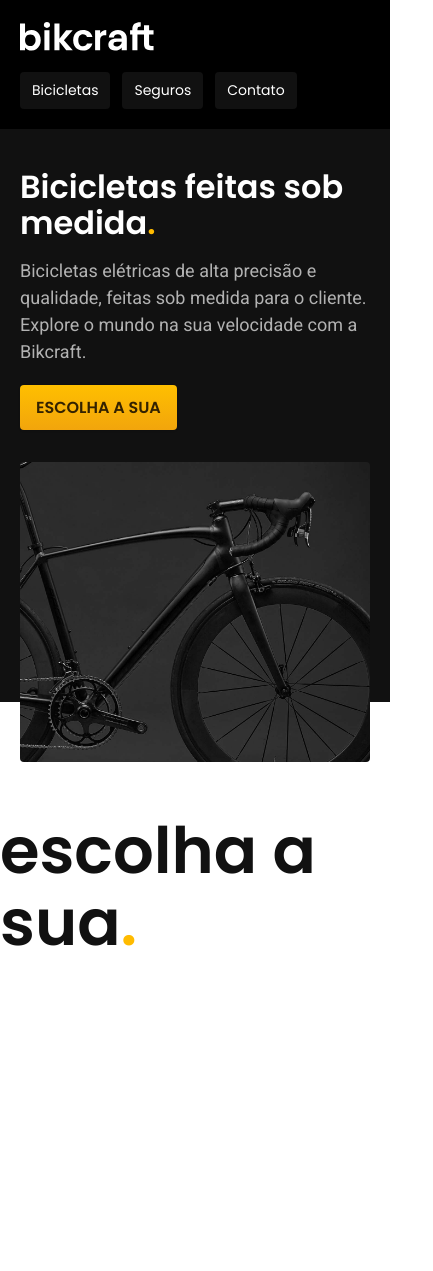
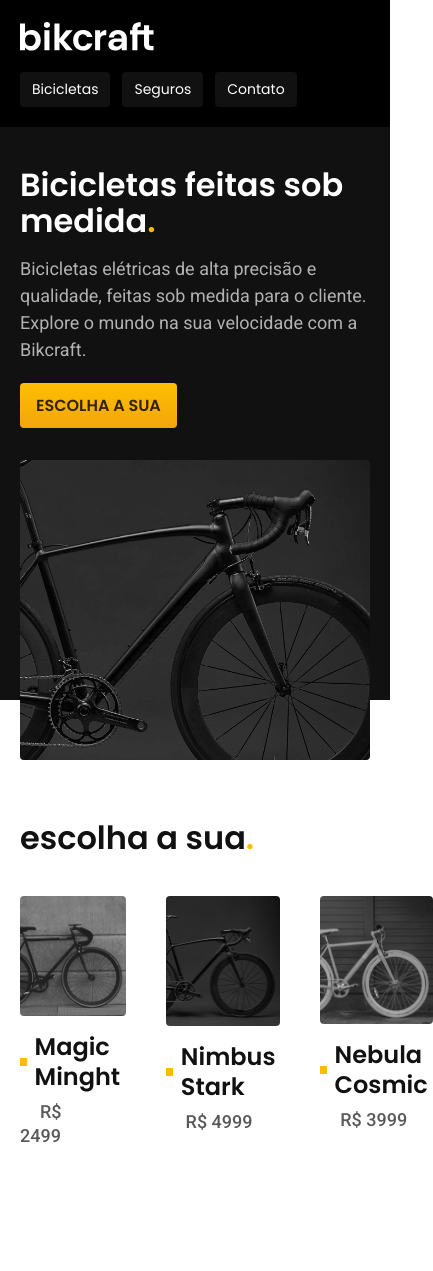
Before and after one commit to mateuskleinwilmsen/Bikcraft, a plain HTML site: page index.html in a window 390 px wide. Shown: the whole page, 433 px wide, since content can reach past the window. Drawn offline with Linux system fonts and the light colour scheme.

Commit message:
bicicletas lista

```diff
--- /dev/null
+++ b/css/bicicletas/bicicletas-lista.css
@@ -0,0 +1,50 @@
+.bicicletas-lista{
+    padding-top: 60px;
+    padding-bottom: 120px;
+}
+
+.bicicletas-lista h2{
+    box-sizing: border-box;
+    margin-bottom: 40px;
+    max-width: 1200px;
+    padding-left: 20px;
+    padding-right: 20px;
+    margin-left: auto;
+    margin-right: auto;
+}
+
+.bicicletas-lista ul{
+    display: flex;
+    gap: 40px;
+    padding: 0px 20px;
+    max-width: 1400px;
+    margin-left: auto;
+    margin-right: auto;
+}
+
+.bicicletas-lista a{
+    display: block;
+}
+
+.bicicletas-lista img{
+    margin-bottom: 16px;
+}
+
+.bicicletas-lista h3{
+    margin-bottom: 8px;
+    display: flex;
+    align-items: center;
+}
+
+.bicicletas-lista h3::before{
+    display: inline-block;
+    content: "";
+    background-color: var(--cor-p1);
+    height: 8px;
+    width: 12px;
+    margin-right: 8px;
+}
+
+.bicicletas-lista li span{
+    padding: 20px;
+}
--- a/css/global/global.css
+++ b/css/global/global.css
@@ -5,7 +5,7 @@ body{
     color: #111;
 }
 
-h1, ul, p{
+h1, h2, h3, h4, ul, p{
     margin: 0px;
 }
 
@@ -23,3 +23,7 @@ img{
     display: block;
     max-width: 100%;
 }
+
+img[src$=".jpg"]{
+    border-radius: 4px;
+}
--- a/css/global/header.css
+++ b/css/global/header.css
@@ -24,9 +24,6 @@
     position: relative;
     display: inline-block;
     padding: 16px 0px;
-    font-size: 1.125rem;
-    font-family: "Poppins";
-    font-weight: 400;
 }
 
 .header-menu a::after{
--- a/css/home/introducao.css
+++ b/css/home/introducao.css
@@ -32,16 +32,6 @@
     margin-bottom: 20px;
 }
 
-@media (max-width:1200px) {
-    .introducao h1{
-        font-size: 3rem;
-    }
-
-    .introducao p{
-        font-size: 1.125rem;
-    }
-}
-
 @media (max-width:800px) {
     .introducao-bg{
         background-color: var(--cor-11);
@@ -58,7 +48,6 @@
     }
 
     .introducao h1{
-        font-size: 2rem;
         margin-bottom: 16px;
     }
 
--- a/css/style.css
+++ b/css/style.css
@@ -4,8 +4,11 @@
 
 @import url(global/header.css);
 
+/* Utilidades */
+@import url(utilidades/componentes.css);
+
 /* Home */
 @import url(home/introducao.css);
 
-/* Utilidades */
-@import url(utilidades/componentes.css);
+/* Bicicletas */
+@import url(bicicletas/bicicletas-lista.css);
--- a/css/utilidades/componentes.css
+++ b/css/utilidades/componentes.css
@@ -6,10 +6,7 @@
     box-shadow: 0px 1px 2px rgba(0, 0, 0, 0.1);
     text-transform: uppercase;
     color: var(--cor-p5);
-    font-size: 1.125rem;
-    line-height: 1.33;
-    font-family: "Poppins";
-    font-weight: 600;
+    font: 600 1.125rem/1.35 "Poppins", sans-serif;
 }
 
 .botao:hover{
--- a/css/utilidades/tipografia.css
+++ b/css/utilidades/tipografia.css
@@ -1,13 +1,75 @@
-.texto-grande{
-    font-size: 4rem;
-    line-height: 1.125;
-    font-family: "Poppins";
+.font-1-xs {
+    font: 400 0.75rem/1.35 "Poppins", sans-serif;
+  }
+
+  .font-2-xs {
+    font: 400 0.875rem/1.43 "Roboto", sans-serif;
+  }
+
+  .font-1-s {
+    font: 400 1rem/1.5 "Poppins", sans-serif;
+  }
+
+  .font-2-s {
+    font: 400 1rem/1.5 "Roboto", sans-serif;
+  }
+
+  .font-1-m,
+  .font-1-m-b {
+    font: 400 1.125rem/1.35 "Poppins", sans-serif;
+  }
+
+  .font-1-m-b {
     font-weight: 600;
+  }
+
+  .font-2-m {
+    font: 500 1.125rem/1.35 "Roboto", sans-serif;
+  }
+
+  .font-1-l {
+    font: 400 1.5rem/1.5 "Poppins", sans-serif;
+  }
+
+  .font-2-l,
+  .font-2-l-b {
+    font: 400 1.5rem/1.5 "Roboto", sans-serif;
+  }
+
+  .font-2-l-b {
+    font-weight: 500;
+    letter-spacing: 0.015em;
+    text-transform: uppercase;
+  }
+
+  .font-1-xl {
+    font: 600 2rem/1.25 "Poppins", sans-serif;
+  }
+
+  .font-2-xl {
+    font: 500 2rem/1.25 "Roboto", sans-serif;
+  }
+
+  .font-1-xxl {
+    font: 600 4rem/1.125 "Poppins", sans-serif;
+  }
+
+@media (max-width: 1200px) {
+    .font-1-xxl {
+        font-size: 3rem;
+    }
+    .font-2-l,
+    .font-2-l-b {
+        font-size: 1.125rem;
+    }
 }
 
-.texto-medio{
-    font-size: 1.5rem;
-    line-height: 1.5;
-    font-family: "Roboto";
-    font-weight: 400;
+@media (max-width: 800px) {
+    .font-1-xxl {
+        font-size: 2rem;
+    }
+    .font-1-xl,
+    .font-2-xl {
+        font-size: 1.5rem;
+    }
 }
--- a/index.html
+++ b/index.html
@@ -18,7 +18,7 @@
                 <img src="./img/bikcraft.svg" alt="Bikcraft">
             </a>
             <nav aria-label="primaria">
-                <ul class="header-menu cor-0">
+                <ul class="header-menu font-1-m cor-0">
                     <li><a href="./bicicletas.html">Bicicletas</a></li>
                     <li><a href="./seguros.html">Seguros</a></li>
                     <li><a href="./contato.html">Contato</a></li>
@@ -29,8 +29,8 @@
     <main class="introducao-bg">
         <div class="introducao">
             <div class="introducao-conteudo">
-                <h1 class="texto-grande cor-0">Bicicletas feitas sob medida<span class="cor-p1">.</span></h1>
-                <p class="texto-medio cor-5">Bicicletas elétricas de alta precisão e qualidade,  feitas sob medida para o cliente. Explore o mundo na sua velocidade com a Bikcraft.</p>
+                <h1 class="font-1-xxl cor-0">Bicicletas feitas sob medida<span class="cor-p1">.</span></h1>
+                <p class="font-2-l cor-5">Bicicletas elétricas de alta precisão e qualidade,  feitas sob medida para o cliente. Explore o mundo na sua velocidade com a Bikcraft.</p>
                 <a class="botao" href="./bicicletas">Escolha a sua</a>
             </div>
             <div>
@@ -39,6 +39,33 @@
         </div>
     </main>
 
-    <h2 class="texto-grande">escolha a sua<span class="cor-p1">.</span></h2>
+    <article class="bicicletas-lista">
+        <h2 class="font-1-xxl">escolha a sua<span class="cor-p1">.</span></h2>
+
+        <ul>
+            <li>
+                <a href="./bicicletas/magic.html">
+                    <img src="img/bicicletas/magic-home.jpg" alt="Bicicleta preta">
+                    <h3 class="font-1-xl">Magic Minght</h3>
+                    <span class="font-2-m cor-8">R$ 2499</span>
+                </a>
+            </li>
+            <li>
+                <a href="./bicicletas/magic.html">
+                    <img src="img/bicicletas/nimbus-home.jpg" alt="Bicicleta preta">
+                    <h3 class="font-1-xl">Nimbus Stark</h3>
+                    <span class="font-2-m cor-8">R$ 4999</span>
+                </a>
+            </li>
+            <li>
+                <a href="./bicicletas/magic.html">
+                    <img src="img/bicicletas/nebula-home.jpg" alt="Bicicleta preta">
+                    <h3 class="font-1-xl">Nebula Cosmic</h3>
+                    <span class="font-2-m cor-8">R$ 3999</span>
+                </a>
+            </li>
+        </ul>
+    </article>
+
 </body>
 </html>
```
